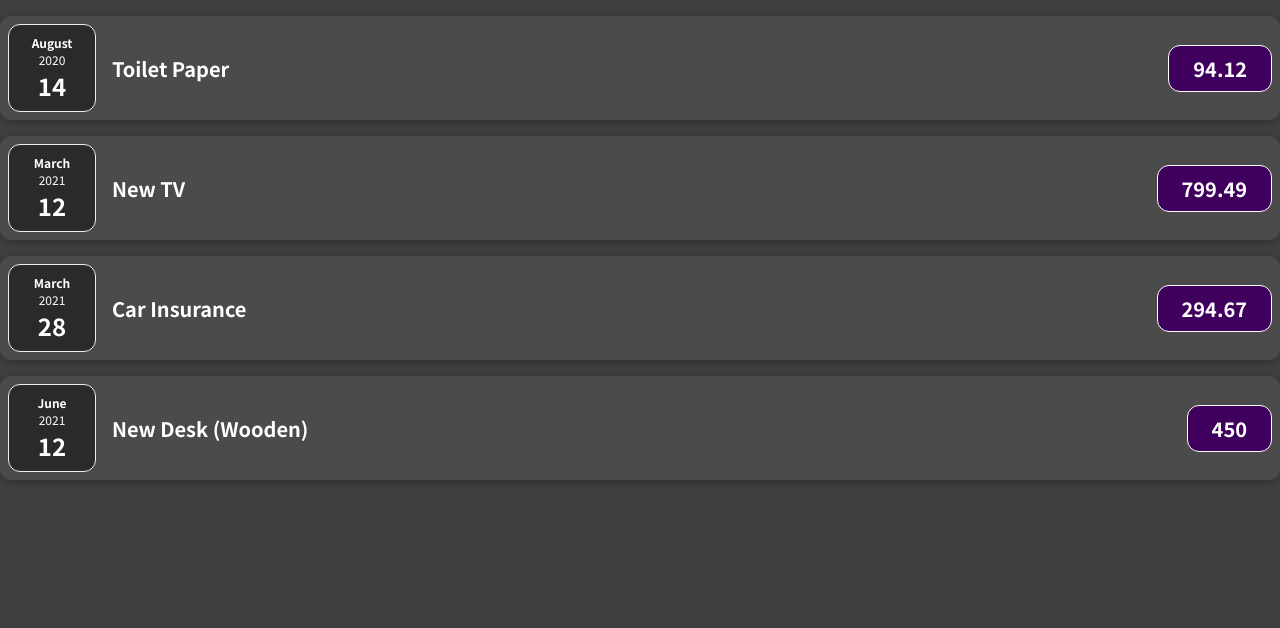
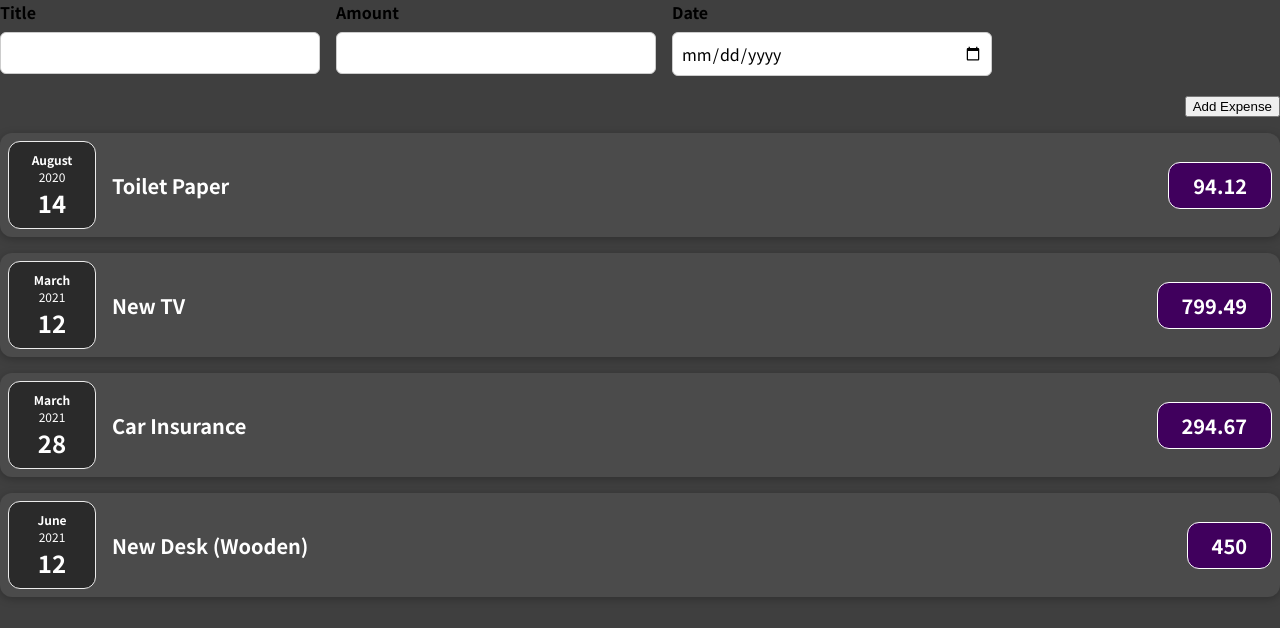
Before and after one commit to igdkaur/expense-tracker, a React (Create React App) app: page / in a window 1280 px wide. Shown: the top 628 px of the page. Built offline with nearby package versions, Linux system fonts and the light colour scheme.

Commit message:
new expense form

```diff
--- a/src/App.js
+++ b/src/App.js
@@ -1,4 +1,5 @@
 import ExpenseItem from "./components/ExpenseItem";
+import ExpenseForm from "./components/ExpenseForm";
 
 const expenses = [
   {
@@ -25,7 +26,10 @@
 function App() {
   return (
     <div>
+      <ExpenseForm>
+        </ExpenseForm>
       {expenses.map(e => <ExpenseItem
+        key = {e.id}
         title={e.title}
         amount={e.amount}
         expenseDate={e.date}
--- /dev/null
+++ b/src/components/ExpenseForm.css
@@ -0,0 +1,26 @@
+.new-expense__controls {
+  display: flex;
+  flex-wrap: wrap;
+  gap: 1rem;
+  margin-bottom: 1rem;
+  text-align: left;
+}
+
+.new-expense__control label {
+  font-weight: bold;
+  margin-bottom: 0.5rem;
+  display: block;
+}
+
+.new-expense__control input {
+  font: inherit;
+  padding: 0.5rem;
+  border-radius: 6px;
+  border: 1px solid #ccc;
+  width: 20rem;
+  max-width: 100%;
+}
+
+.new-expense__actions {
+  text-align: right;
+}
--- /dev/null
+++ b/src/components/ExpenseForm.js
@@ -0,0 +1,33 @@
+import React from 'react'
+import './ExpenseForm.css'
+
+const ExpenseForm = () => {
+  return (
+    <form >
+      <div className='new-expense__controls'>
+        <div className='new-expense__control'>
+          <label>Title</label>
+          <input type='text' />
+        </div>
+        <div className='new-expense__control'>
+          <label>Amount</label>
+          <input type='number' min='0.01' step='0.01' />
+        </div>
+        <div className='new-expense__control'>
+          <label>Date</label>
+          <input type='date' min='2019-01-01' max='2022-12-31' />
+        </div>
+      </div>
+      <div className='new-expense__actions'>
+        <button type='submit'>Add Expense</button>
+      </div>
+    </form>
+  )
+}
+
+export default ExpenseForm
+// one form
+// one div for all elements in form
+// one div both for label and input File
+// same with next two fields
+// one div for button
--- a/src/components/ExpenseItem.js
+++ b/src/components/ExpenseItem.js
@@ -15,5 +15,3 @@
 };
 
 export default ExpenseItem;
-
-// now move expense to app.js as an array of objects and pass it to expense item
```
Also changed, not shown: 1 other file (tests, documents, lock files or other folders).
